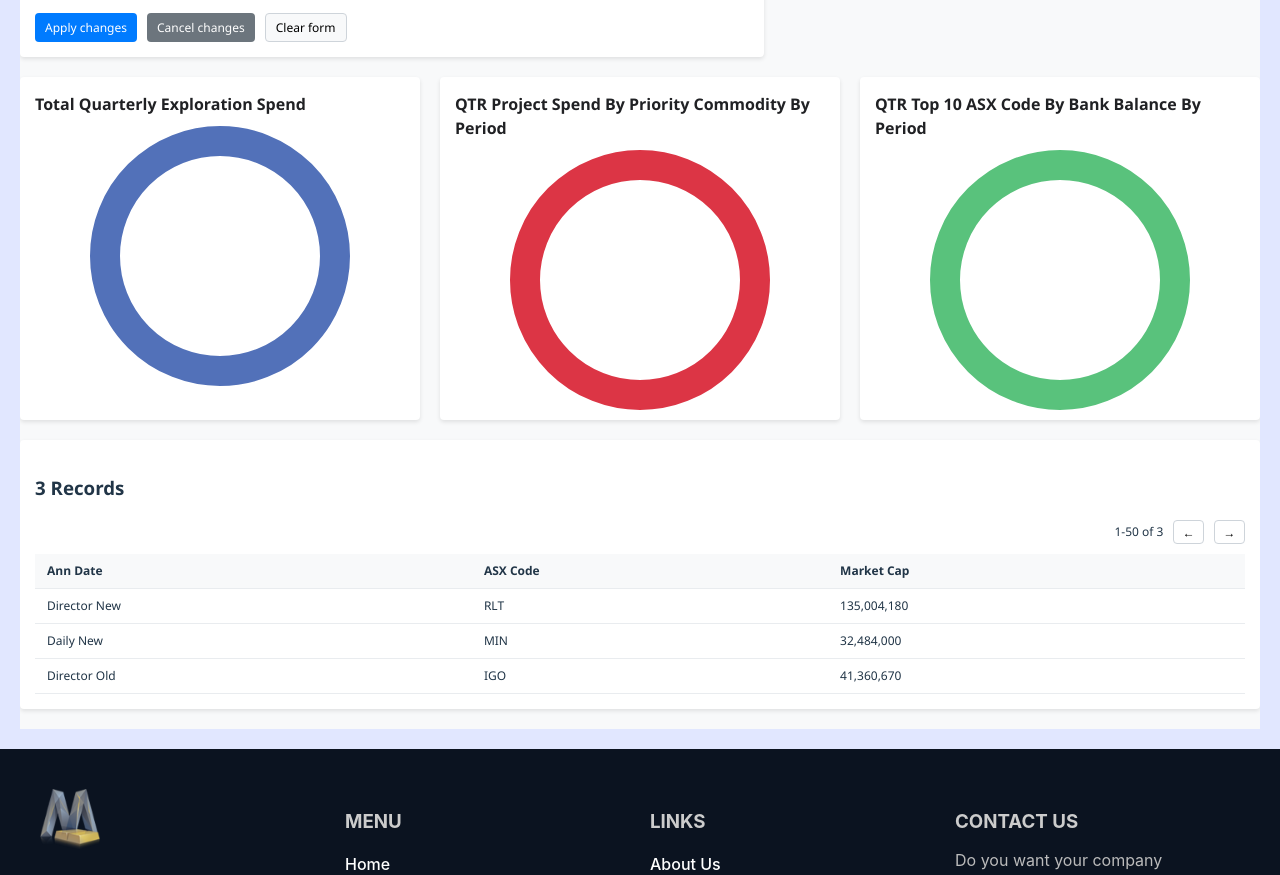
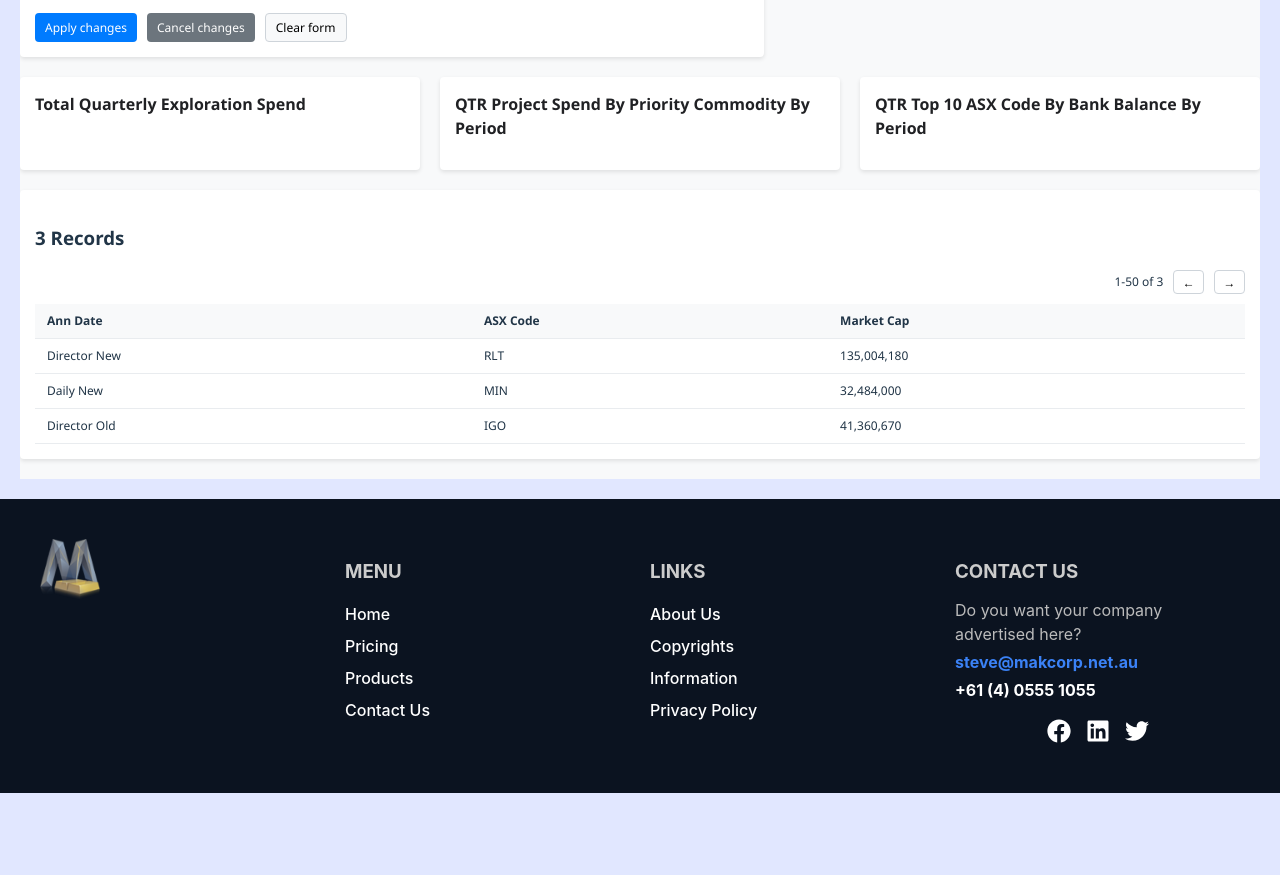
Before and after one commit to jayshah41/Puzzled, a React (Vite) app: page /graphs/financials in a window 1280 px wide. Shown: the part 947-1822 px from the top of the page. After the commit the page ends 1740 px from the top, so only its background shows below. Built offline with nearby package versions, Linux system fonts and the light colour scheme.

Commit message:
Changing Graph Page to incorporate ChartJS

```diff
--- a/src/components/GraphPage.jsx
+++ b/src/components/GraphPage.jsx
@@ -1,5 +1,20 @@
 import React from 'react';
+import { Bar, Line, Pie, Doughnut, Radar, Scatter, Bubble } from 'react-chartjs-2';
+import { Chart as ChartJS, CategoryScale, LinearScale, BarElement, Title, Tooltip, Legend, PointElement, LineElement, ArcElement, RadialLinearScale } from 'chart.js';
 import '../styles/Graphs.css';
+
+ChartJS.register(
+  CategoryScale,
+  LinearScale,
+  BarElement,
+  LineElement,
+  PointElement,
+  ArcElement,
+  RadialLinearScale,
+  Title,
+  Tooltip,
+  Legend
+);
 
 const GraphPage = ({
   title,
@@ -76,10 +91,13 @@ const GraphPage = ({
         {chartData.map((chart, index) => (
           <div key={index} className="chart-container">
             <h3>{chart.title}</h3>
-            <div className="chart-placeholder">
-              {/* This is where you would render your actual chart component */}
-              <div className={`chart-placeholder-${chart.color || 'default'}`}></div>
-            </div>
+            {chart.type === "bar" && <Bar data={chart.data} options={chart.options} />}
+            {chart.type === "line" && <Line data={chart.data} options={chart.options} />}
+            {chart.type === "pie" && <Pie data={chart.data} options={chart.options} />}
+            {chart.type === "doughnut" && <Doughnut data={chart.data} options={chart.options} />}
+            {chart.type === "radar" && <Radar data={chart.data} options={chart.options} />}
+            {chart.type === "scatter" && <Scatter data={chart.data} options={chart.options} />}
+            {chart.type === "bubble" && <Bubble data={chart.data} options={chart.options} />}
           </div>
         ))}
       </div>
```
